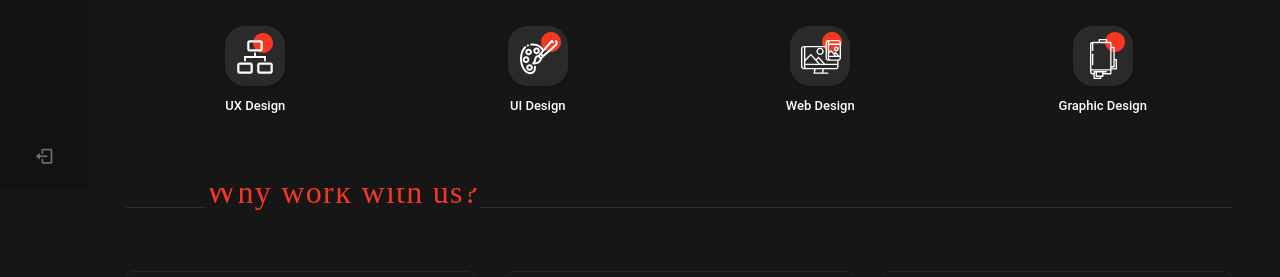
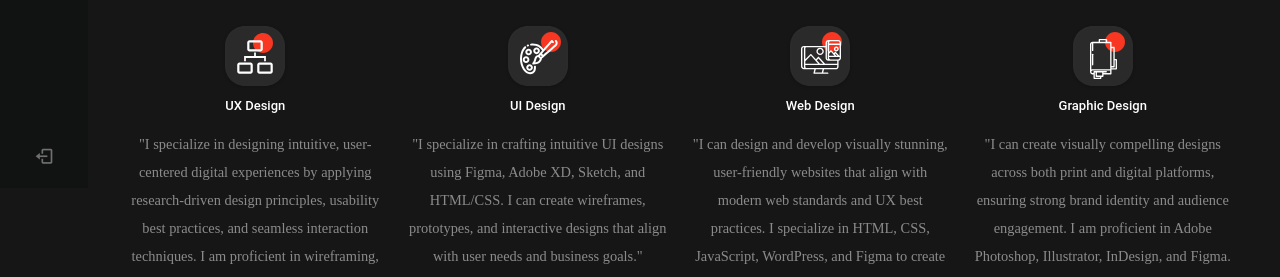
Before and after one commit to Tarun-and-Teja-Projects/veer, a website: page public/index.html in a window 1280 px wide. Shown: the part 612-889 px from the top of the page. Drawn offline with nearby package versions, Linux system fonts and the light colour scheme; a web font is replaced by a local one.

Commit message:
design issuses fixed

```diff
--- a/public/assets/css/style_toggle.css
+++ b/public/assets/css/style_toggle.css
@@ -16,6 +16,7 @@
 .text-muted {
   --bs-text-opacity: 1;
   color: rgb(256 256 256 / 50%) !important;
+  line-height: 28px!important;
 }
 body {
   min-height: 100vh;
--- a/public/index.html
+++ b/public/index.html
@@ -23,9 +23,12 @@
         <span class="image">
           <img src="images/logo.svg" alt="">
         </span>
-        <div class="text logo-text">
-          <span class="name">SRINU</span>
-          <span class="profession"  style="opacity: 0.5;">UI & UX Designer</span>
+        <div class="d-flex">
+          <div class="text logo-text">
+            <span class="name">SRINU</span>
+            <span class="profession"  style="opacity: 0.5;">UI & UX Designer</span>
+          </div>
+
         </div>
       </div>
       <i class='bx bx-chevron-right toggle'></i>
@@ -107,28 +110,36 @@
           <div class="icon-box aos-init text-center" data-aos="fade-up">
             <img src="images/1.svg">
             <h5 class="sub-heading mt-2 mb-0">UX Design</h5>
-            <!-- <p class=" mt-0">At in proin consequat ut cursus venenatis sapien.</p> -->
+            <p class=" mt-3 text-muted">
+              "I specialize in designing intuitive, user-centered digital experiences by applying research-driven design principles, usability best practices, and seamless interaction techniques. I am proficient in wireframing, prototyping, and user testing to create engaging interfaces that enhance user satisfaction and drive business impact. I excel at collaborating with cross-functional teams to translate user needs into effective design solutions."
+            </p>
           </div>
         </div>
         <div class="col-lg-3">
           <div class="icon-box aos-init text-center" data-aos="fade-up">
             <img src="images/2.svg">
             <h5 class="sub-heading mt-2 mb-0">UI Design</h5>
-            <!-- <p class="mt-0">At in proin consequat ut cursus venenatis sapien.</p> -->
+            <p class="mt-3 text-muted">
+              "I specialize in crafting intuitive UI designs using Figma, Adobe XD, Sketch, and HTML/CSS. I can create wireframes, prototypes, and interactive designs that align with user needs and business goals."
+            </p>
           </div>
         </div>
         <div class="col-lg-3">
           <div class="icon-box aos-init text-center" data-aos="fade-up" data-aos-delay="100">
             <img src="images/3.svg">
             <h5 class="sub-heading mt-2 mb-0">Web Design</h5>
-            <!-- <p class="mt-0">At in proin consequat ut cursus venenatis sapien.</p> -->
+            <p class="mt-3 text-muted">
+              "I can design and develop visually stunning, user-friendly websites that align with modern web standards and UX best practices.  I specialize in HTML, CSS, JavaScript, WordPress, and Figma to create responsive and engaging digital experiences. I can collaborate effectively with developers and stakeholders to bring brands to life through intuitive design solutions."
+            </p>
           </div>
         </div>
         <div class="col-lg-3">
           <div class="icon-box aos-init text-center" data-aos="fade-up" data-aos-delay="100">
             <img src="images/4.svg">
             <h5 class="sub-heading mt-2 mb-0">Graphic Design</h5>
-            <!-- <p class="mt-0">At in proin consequat ut cursus venenatis sapien.</p> -->
+            <p class="mt-3 text-muted">
+              "I can create visually compelling designs across both print and digital platforms, ensuring strong brand identity and audience engagement. I am proficient in Adobe Photoshop, Illustrator, InDesign, and Figma. I can design innovative branding materials, typography, and layouts that effectively communicate a brand’s message and vision."
+            </p>
           </div>
         </div>
       </div>
@@ -136,7 +147,7 @@
     <section id="about" class="bg-text">
       <div class="kd-things-to-know-heading">
         <span>
-          Why work with us?
+          Design Tools
         </span>
       </div>
       <div
```
Also changed, not shown: public/images/banner-image2.png (added).
